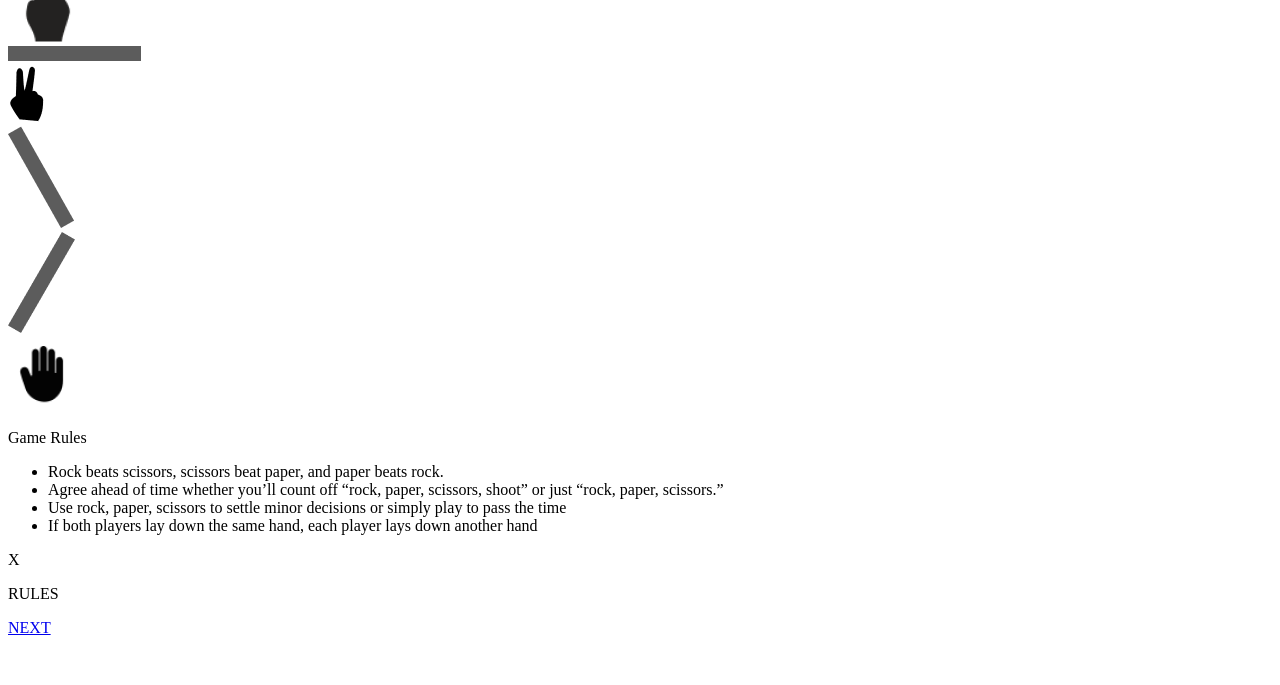
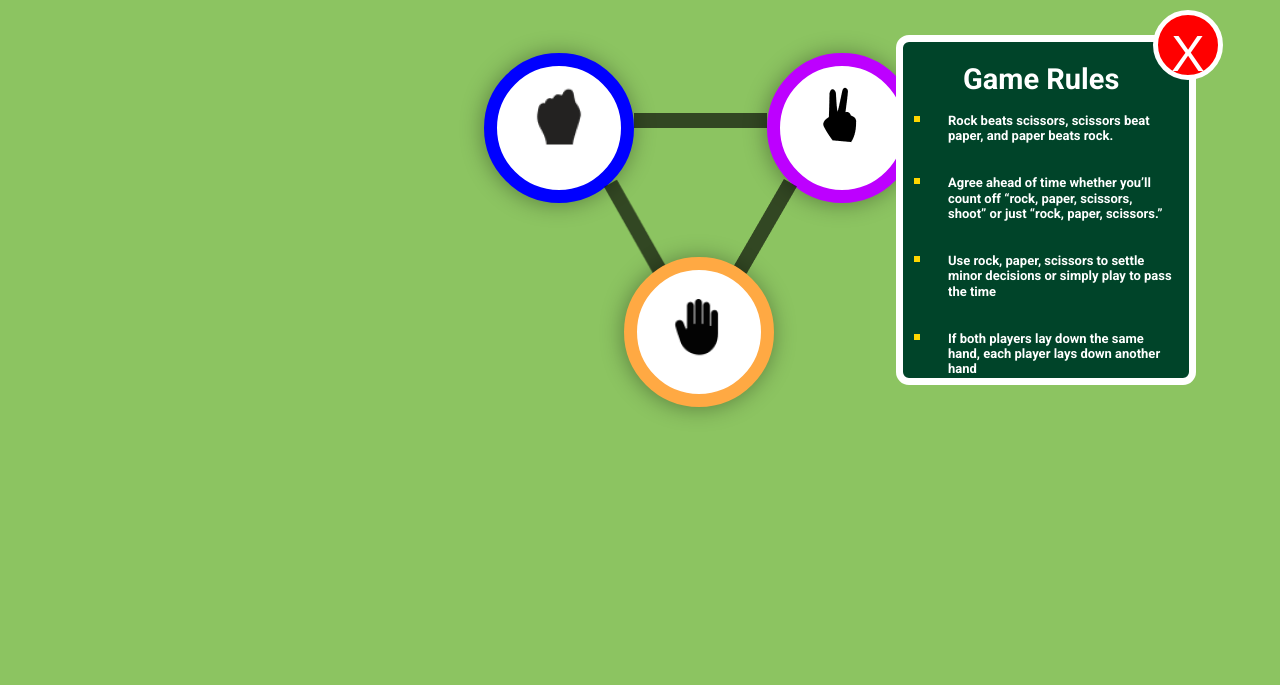
Before and after one commit to rachiashtekar/cuvette-RPS-Javascript-Major-Project, a plain HTML site: page index.html in a window 1280 px wide. Shown: the part 265-950 px from the top of the page. Before the commit the page ends 918 px from the top, so only its background shows below. Drawn offline with Linux system fonts and the light colour scheme; a web font is replaced by a local one.

Commit message:
here changes the css file

```diff
--- a/index.html
+++ b/index.html
@@ -5,7 +5,7 @@
     <meta charset="UTF-8">
     <meta name="viewport" content="width=device-width, initial-scale=1.0">
     <title>Document</title>
-    <link rel="stylesheet" href="text.css">
+    <link rel="stylesheet" href="style.css">
 </head>
 
 <body>
@@ -141,7 +141,7 @@
 
 </div>
 
-        <script src="text.js"></script>
+        <script src="script.js"></script>
 
 
 
```
